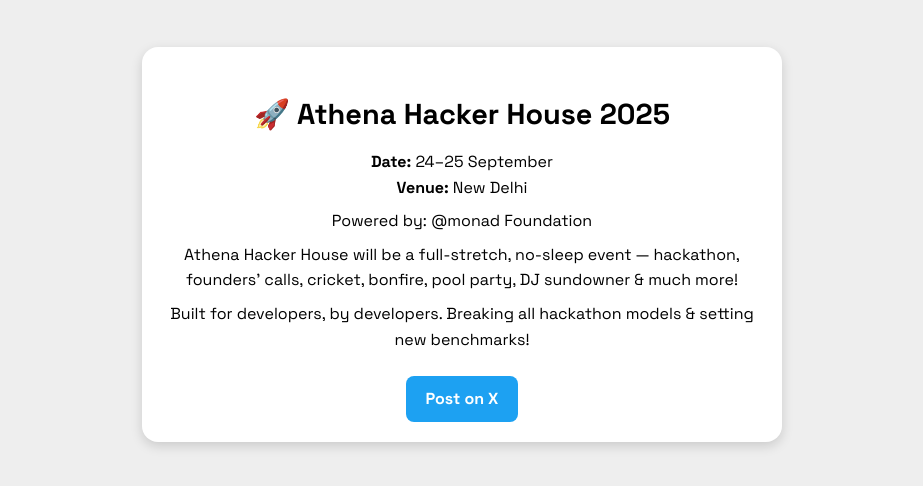
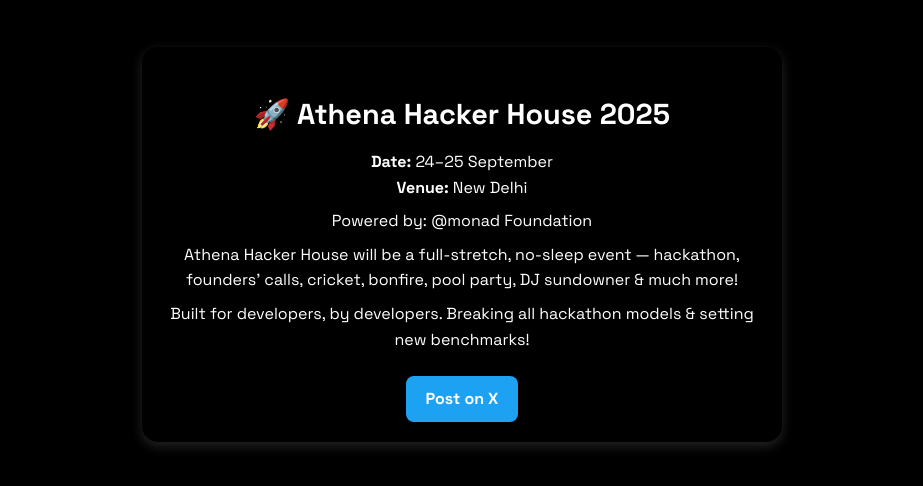
Before and after one commit to mishalturkane/Athena-HH-countdown, a plain HTML site: page index.html in a window 1280 px wide. Shown: the part 296-782 px from the top of the page, without its empty margins (178-1101 px from the left). Drawn offline with Linux system fonts and the light colour scheme; a web font is replaced by a local one.

Commit message:
bg color changed

```diff
--- a/index.html
+++ b/index.html
@@ -23,7 +23,7 @@
         flex-direction: column;
         justify-content: center;
         align-items: center;
-        background: #eee;
+        background: black;
         font-family: "Radio Canada Big", sans-serif;
       }
 
@@ -188,13 +188,14 @@
       /* 🔥 New Share Card */
       .share-card {
         max-width: 600px;
-        background: white;
+        background: black;
         padding: 20px;
         margin-top: 30px;
         border-radius: 16px;
-        box-shadow: 0 4px 12px rgba(0, 0, 0, 0.15);
+        box-shadow: 0 4px 12px rgba(250, 249, 249, 0.15);
         text-align: center;
         line-height: 1.6;
+        color: white;
       }
       .share-card h2 {
         margin-bottom: 12px;
```
